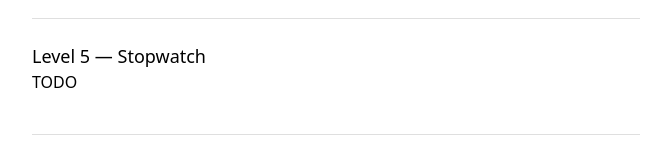
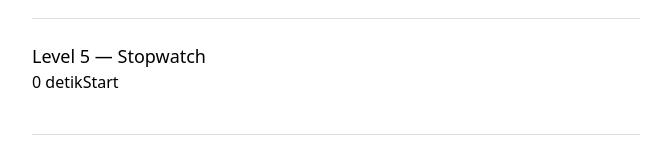
Before and after one commit to webdev-if-its/frontend-5053241040, a React (Vite) app in the folder pertemuan-06/: page / in a window 1280 px wide. Shown: the part 627-787 px from the top of the page, without its empty margins (304-975 px from the left). Built offline with nearby package versions, Linux system fonts and the light colour scheme.

Commit message:
pertemuan-06: level 5 selesai

```diff
--- a/pertemuan-06/src/components/Stopwatch.tsx
+++ b/pertemuan-06/src/components/Stopwatch.tsx
@@ -5,6 +5,27 @@
 // Start lagi melanjutkan dari angka terakhir. Gunakan state `jalan` sebagai
 // dependency efek.
 // Lihat SOAL.md untuk kontrak lengkap.
-export function Stopwatch(props: any) {
-  return <p>TODO</p>
+import { useEffect, useState } from 'react'
+export function Stopwatch() {
+  const [detik, setDetik] = useState(0)
+  const [jalan, setJalan] = useState(false)
+  useEffect(() => {
+    if (!jalan) {
+      return
+    }
+    const timer  = setInterval(() => {
+      setDetik((d) => d + 1)
+    }, 1000)
+    return () => clearInterval(timer)
+  }, [jalan])
+  return (
+    <div>
+      <p>
+        {detik} detik
+        <button onClick={() => setJalan(!jalan)}>
+          {jalan ? 'Stop' : 'Start'}
+        </button>
+      </p>
+    </div>
+  );
 }
```
